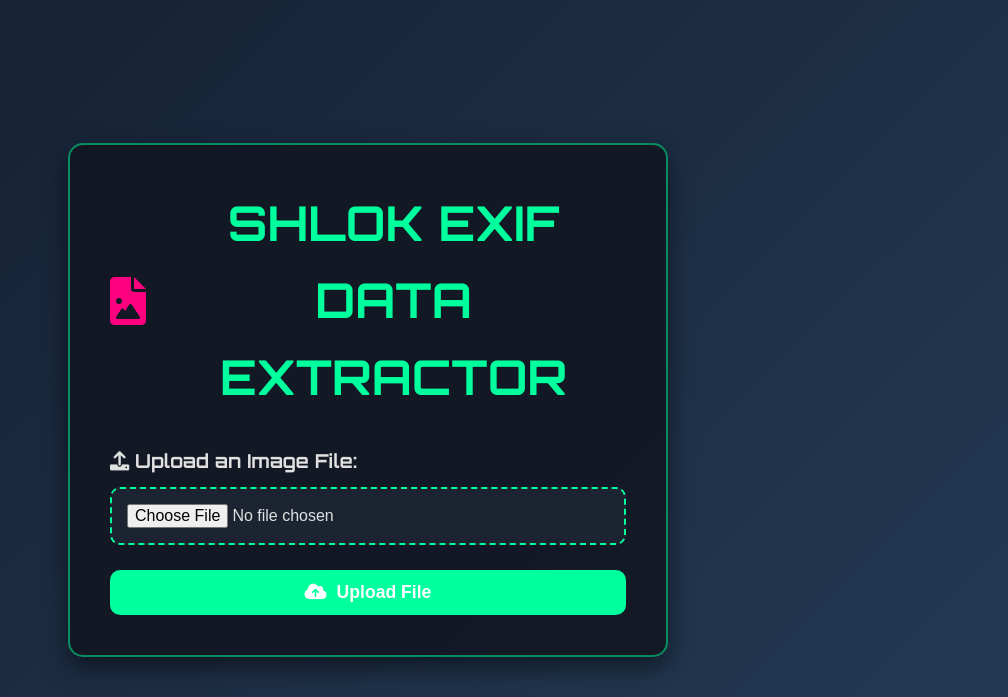
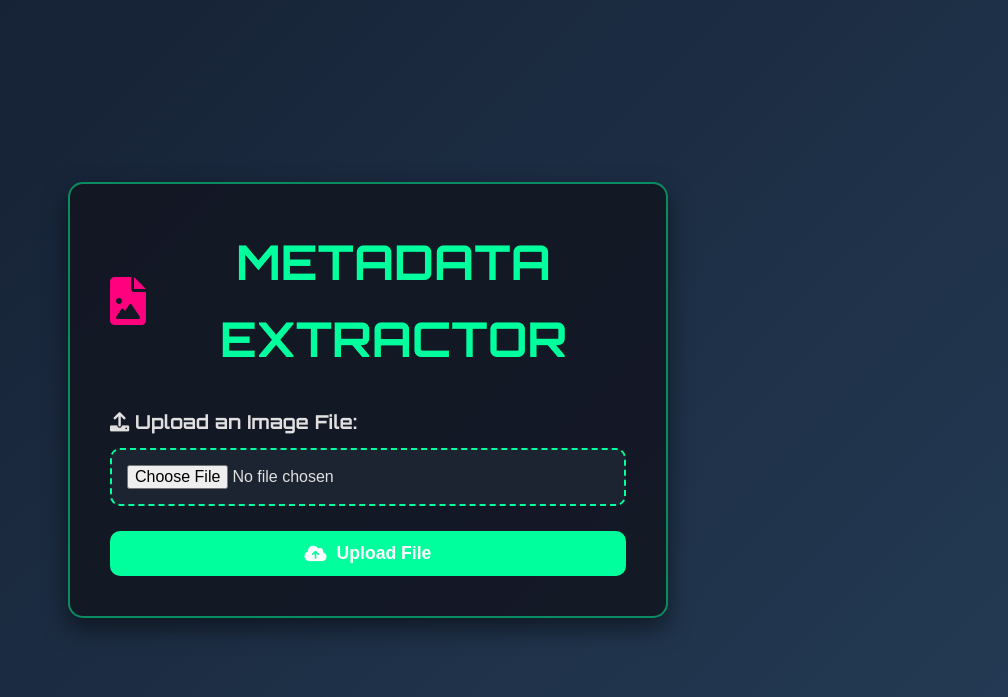
Before and after one commit to Shlok-Aashay/exif-flask-app, a Flask app: page / in a window 1280 px wide. Shown: the top 697 px of the page, without its empty margins (272-1280 px from the left). Run offline with Flask 3, Linux system fonts and the light colour scheme.

Commit message:
Title Rename

```diff
--- a/templates/index.html
+++ b/templates/index.html
@@ -3,7 +3,7 @@
 <head>
     <meta charset="UTF-8">
     <meta name="viewport" content="width=device-width, initial-scale=1.0">
-    <title>EXIF Data Extractor</title>
+    <title>MetaData Extractor</title>
     <link href="https://cdnjs.cloudflare.com/ajax/libs/font-awesome/6.0.0-beta3/css/all.min.css" rel="stylesheet">
     <link href="https://fonts.googleapis.com/css2?family=Orbitron:wght@400;500;700&display=swap" rel="stylesheet">
     <style>
@@ -227,7 +227,7 @@
 </head>
 <body>
     <div class="container">
-        <h1><i class="fas fa-file-image"></i> Shlok EXIF Data Extractor</h1>
+        <h1><i class="fas fa-file-image"></i> MetaData Extractor</h1>
 
         <div class="error" id="error-container" style="display:none;">
             <i class="fas fa-exclamation-triangle"></i> Error message
```
